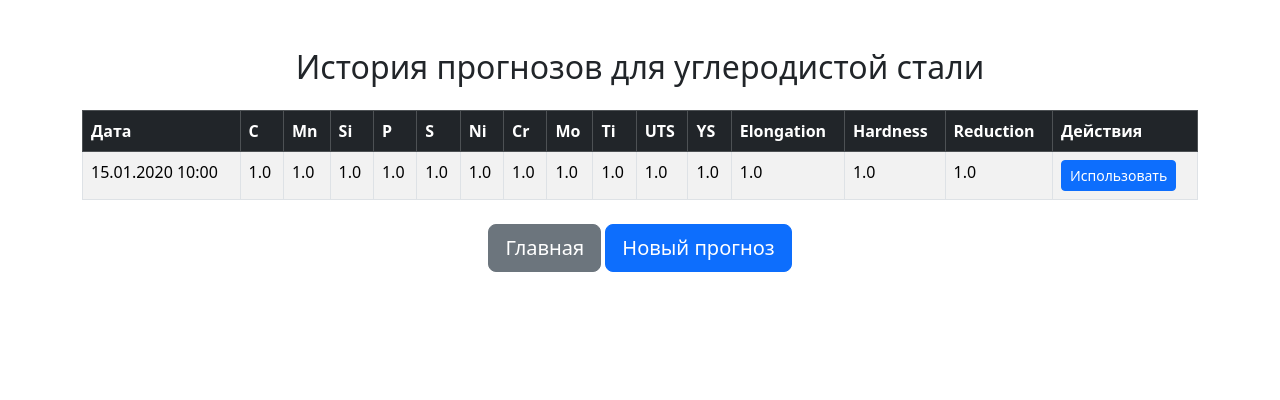
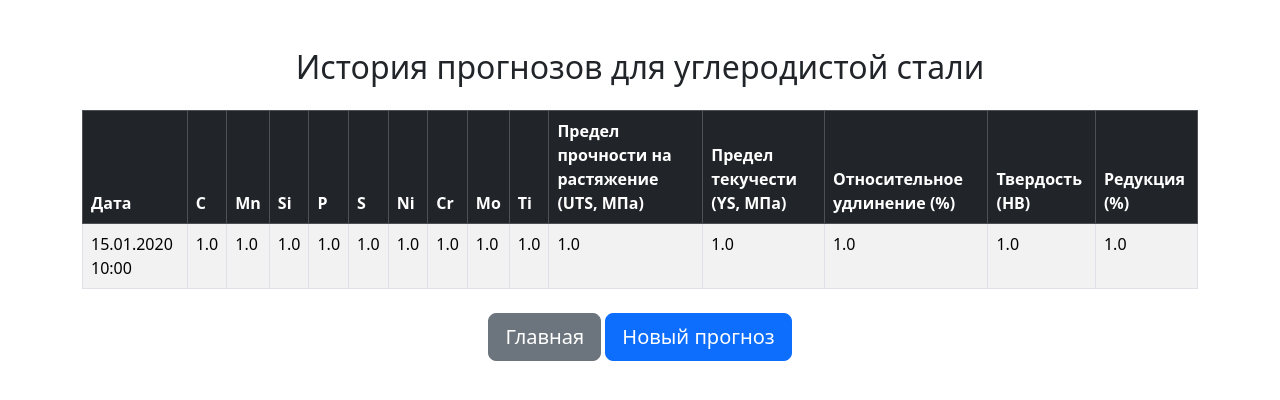
Before and after one commit to VladislavLavrov/423901_devops_SvintsovIlya, a Django app: page /history/carbon/ in a window 1280 px wide. Shown: the top 400 px of the page. Run offline with Django 5.2, Linux system fonts and the light colour scheme; tables that the repository leaves empty hold one stand-in row (values such as "Sample post").

Commit message:
1.5 Изменено отображение истории, добавлена кнопка перехода на главную страницу из прогноза

```diff
--- a/steel_predict_project/steel_predictor/templates/steel_predictor/history.html
+++ b/steel_predict_project/steel_predictor/templates/steel_predictor/history.html
@@ -23,14 +23,14 @@
                     <th>Cr</th>
                     <th>Mo</th>
                     <th>Ti</th>
-                    <th>UTS</th>
-                    <th>YS</th>
-                    <th>Elongation</th>
-                    <th>Hardness</th>
-                    <th>Reduction</th>
-                    <th>Действия</th>
+                    <th>Предел прочности на растяжение (UTS, МПа)</th>
+                    <th>Предел текучести (YS, МПа)</th>
+                    <th>Относительное удлинение (%)</th>
+                    <th>Твердость (HB)</th>
+                    <th>Редукция (%)</th>
                 </tr>
             </thead>
+
             <tbody>
                 {% for prediction in predictions %}
                 <tr>
@@ -49,9 +49,6 @@
                     <td>{{ prediction.Elongation }}</td>
                     <td>{{ prediction.Hardness }}</td>
                     <td>{{ prediction.Reduction }}</td>
-                    <td>
-                        <a href="{% url 'predict' steel_type %}?id={{ prediction.id }}" class="btn btn-sm btn-primary">Использовать</a>
-                    </td>
                 </tr>
                 {% endfor %}
             </tbody>
--- a/steel_predict_project/steel_predictor/templates/steel_predictor/predict.html
+++ b/steel_predict_project/steel_predictor/templates/steel_predictor/predict.html
@@ -60,6 +60,10 @@
             <button type="submit" class="btn btn-primary btn-lg">Прогнозировать</button>
         </div>
     </form>
+
+    <div class="text-center mt-4">
+        <a href="{% url 'index' %}" class="btn btn-secondary btn-lg">На главную</a>
+    </div>
 </div>
 </body>
 </html>
```
